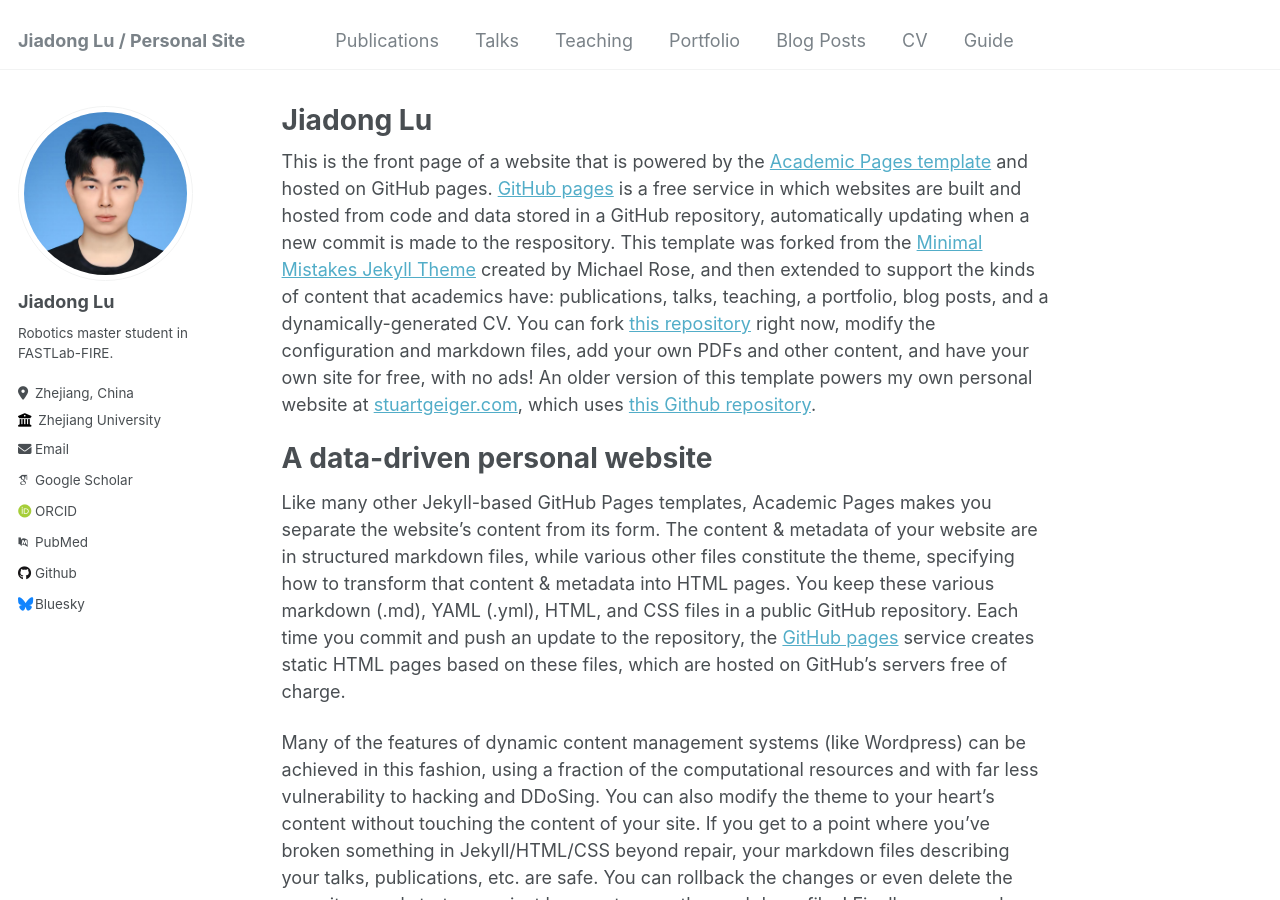
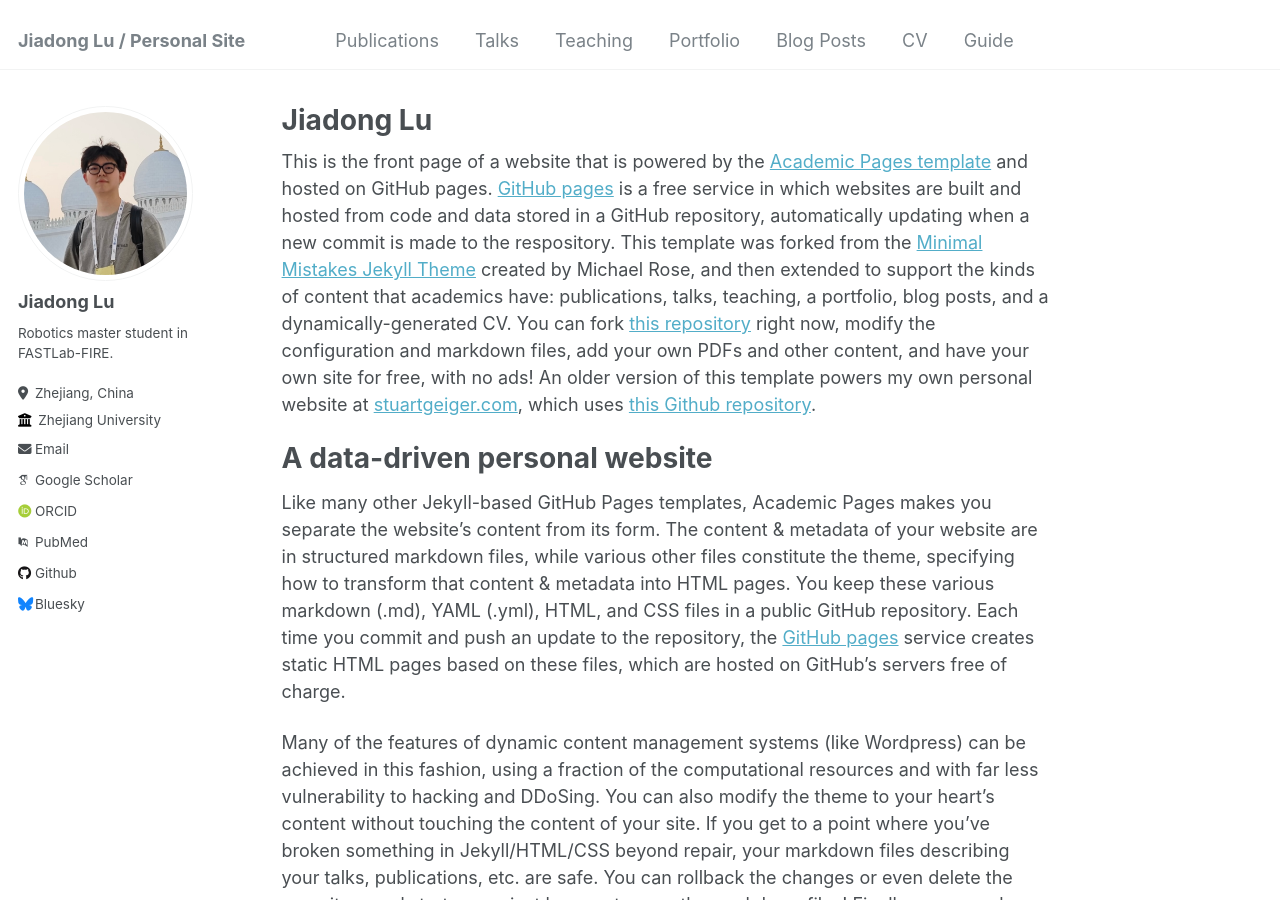
Before and after one commit to Wtrwater/jdluuu.github.io, a Jekyll site: the page built from _pages/about.md, in a window 1280 px wide and 900 px high. Built offline with Jekyll 4.4.1, drawn with Linux system fonts in a browser that asks for light colours; some web fonts are replaced.

Commit message:
Upd: a handsome picture

```diff
--- a/_config.yml
+++ b/_config.yml
@@ -21,7 +21,7 @@ repository               : "juluuu/jdluuu.github.io"
 #               Additional customization can be done by editing /_includes/author-profile.html
 author:
   # Biographic information
-  avatar           : "jiadong.jpg"
+  avatar           : "jiadong4.jpg"
   name             : "Jiadong Lu"
   pronouns         : # example: "she/her"
   bio              : "Robotics master student in FASTLab-FIRE."
```
Also changed, not shown: images/jiadong2.jpg (added), images/jiadong3.jpg (added), images/jiadong4.jpg (added).
